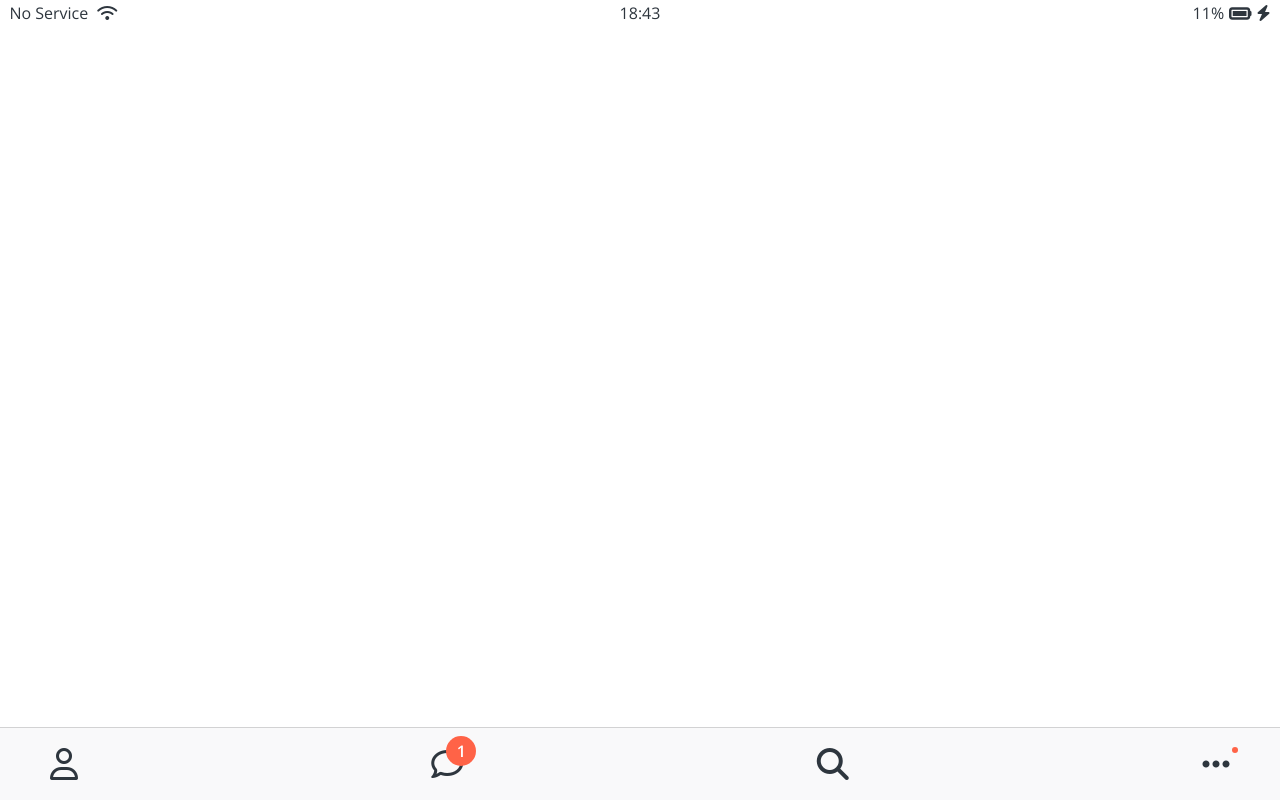
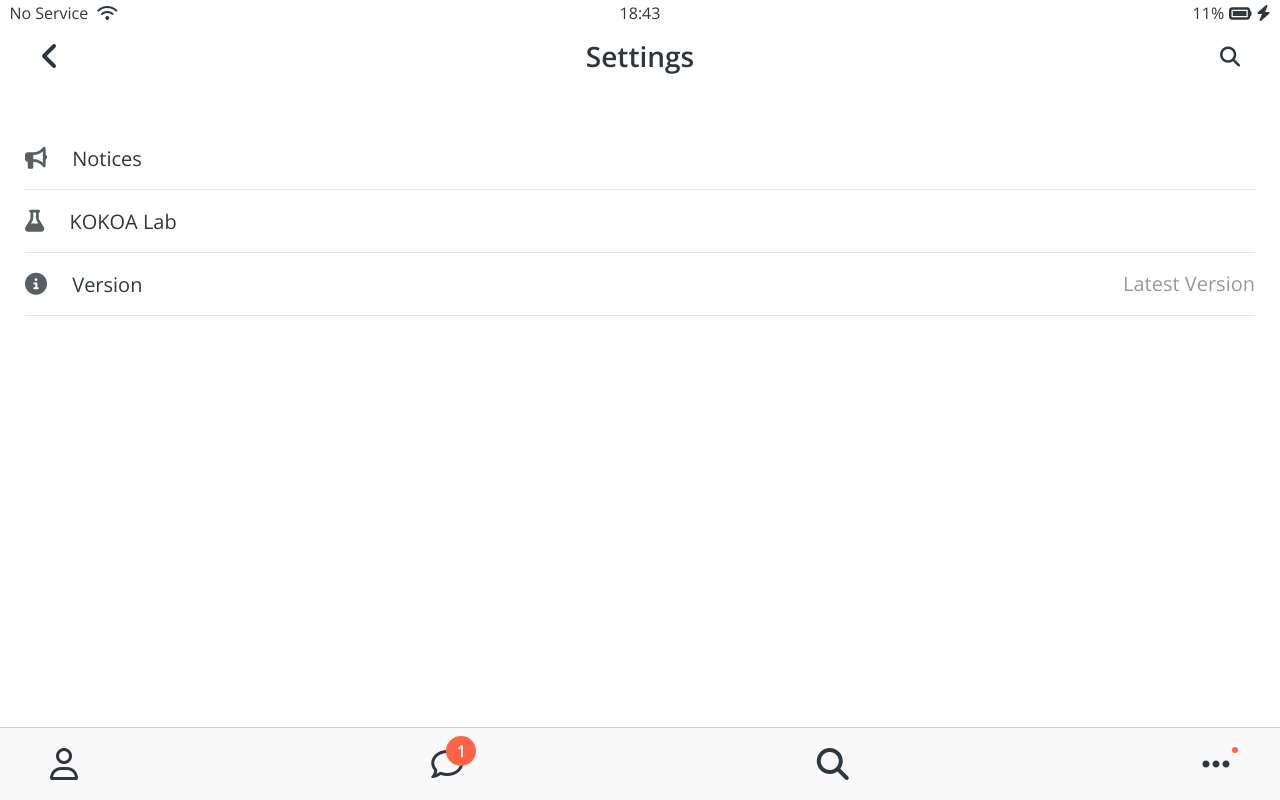
Before and after one commit to jaehyeon74/kokoa-clone-2021, a plain HTML site: page settings.html in a window 1280 px wide. Drawn offline with nearby package versions, Linux system fonts and the light colour scheme.

Commit message:
Settings screen

```diff
--- /dev/null
+++ b/css/components/alt-screen-header.css
@@ -0,0 +1,20 @@
+.alt-header{
+  padding:40px;
+  margin-bottom: 15px;
+  display:flex;
+  align-items: center;
+  justify-content: center;
+}
+
+.alt-header__title {
+  font-size: 28px;
+  font-weight: 600;
+}
+
+.alt-header__column:first-child {
+  margin-right: auto;
+}
+
+.alt-header__column:last-child {
+  margin-left: auto;
+}
--- /dev/null
+++ b/css/screens/settings.css
@@ -0,0 +1,16 @@
+.settings__setting {
+  padding: 20px 0;
+  border-bottom: 1px solid rgba(0,0,0,0.1);
+  font-size: 20px;
+  display:flex;
+  align-items: center;
+  justify-content: space-between;
+}
+.settings__setting i {
+  opacity: 0.8;
+  margin-right: 20px;
+  font-size: 22px;
+}
+.settings__setting-column:last-child {
+  opacity: 0.5;
+}
--- a/css/styles.css
+++ b/css/styles.css
@@ -8,11 +8,13 @@
 @import "components/badge.css";
 @import "components/point.css";
 @import "components/icon-row.css";
+@import "components/alt-screen-header.css";
 /*components*/
 @import "screens/login.css";
 @import "screens/friends.css";
 @import "screens/find.css";
 @import "screens/more.css";
+@import "screens/settings.css";
 /*screens*/
 
 
--- a/settings.html
+++ b/settings.html
@@ -23,7 +23,43 @@
     </div>
   </div>
 
+  <header class="alt-header">
+    <div class="alt-header__column">
+      <a href="more.html"><i class="fas fa-angle-left fa-2x"></i></a>
+    </div>
+    <div class="alt-header__column">
+      <h1 class="alt-header__title">Settings</h1>
+    </div>
+    <div class="alt-header__column">
+      <i class="fas fa-search fa-lg"></i>
+    </div>
+  </header>
+
   <main class="main-screen">
+    <ul class="settings-list">
+      <li class="settings__setting">
+        <div class="settings__setting-column">
+        <i class="fas fa-bullhorn"></i>
+        <span>Notices</span>
+        </div>
+        <div class="settings__setting-column"></div>
+      </li>
+      <li class="settings__setting">
+        <div class="settings__setting-column">
+         <i class="fas fa-flask"></i>
+         <span>KOKOA Lab</span>
+        </div>
+        <div class="settings__setting-column"></div>
+      </li>
+      <li class="settings__setting">
+        <div class="settings__setting-column">
+        <i class="fas fa-info-circle"></i>
+        <span>Version</span>
+        </div>
+        <div class="settings__setting-column">Latest Version</div>
+      </li>
+    </ul>
+
   </main>
 
   <nav class="nav">
```
